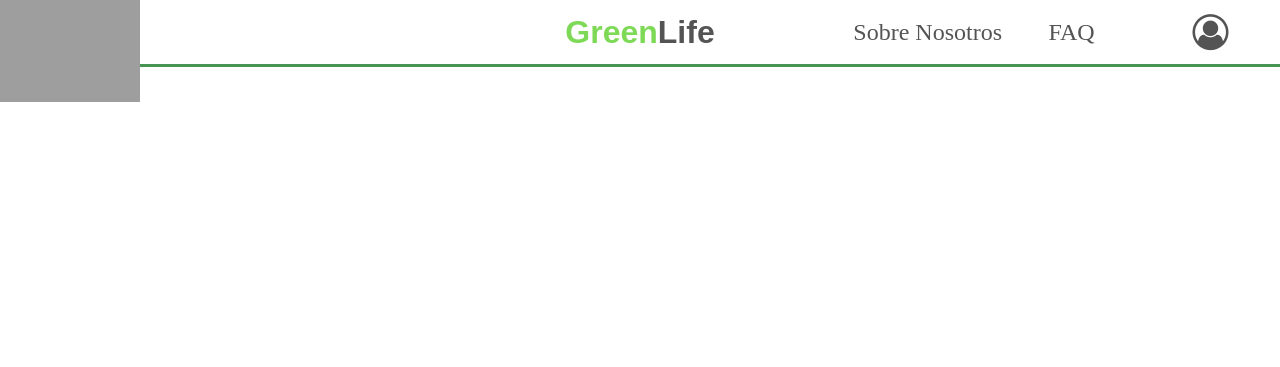
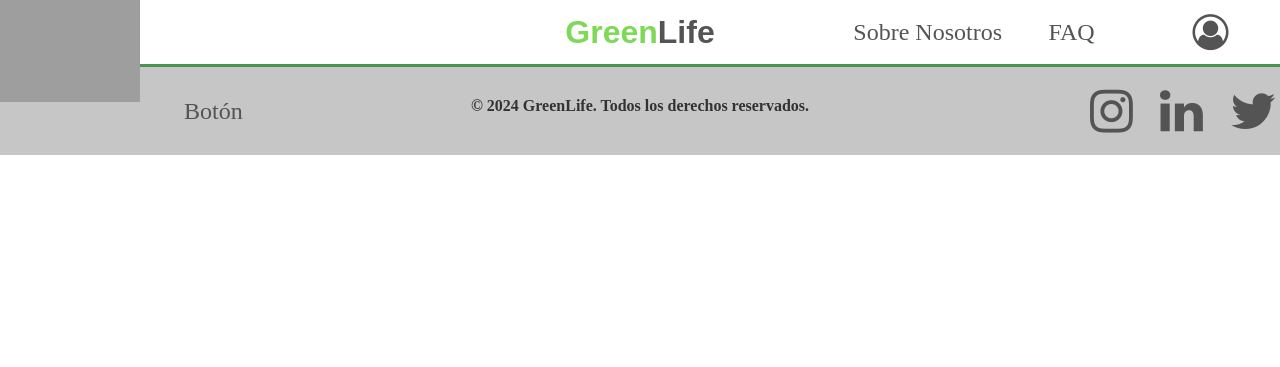
Before and after one commit to Saac04/GreenLife, a PHP site: page /Header-Footer-test.html in a window 1280 px wide. Shown: the top 367 px of the page. Run offline with PHP 8.4, Linux system fonts and the light colour scheme; grey boxes are pictures that could not be loaded.

Commit message:
Header Y Footer Hechos

```diff
--- a/scr/Header-Footer-test.html
+++ b/scr/Header-Footer-test.html
@@ -9,6 +9,7 @@
   <link rel="stylesheet" href="css/Botones.css">
   <link rel="stylesheet" href="css/Fuentes.css">
   <link rel="stylesheet" href="css/header.css">
+  <link rel="stylesheet" href="css/footer.css">
 </head>
 <body>
 
@@ -54,5 +55,18 @@
   </div>
 </nav>
 
+<footer class="footer-container">
+    <button class="text-button" >Botón</button>
+    <h4>© 2024 GreenLife. Todos los derechos reservados.</h4>
+    <div class="social-icons">
+      <a href="#"><i class="fa fa-instagram"></i></a>
+      <a href="#"><i class="fa fa-linkedin"></i></a>
+      <a href="#"><i class="fa fa-twitter"></i></a>
+    </div>
+</footer>
+
+
+
+
 </body>
 </html>
--- a/scr/css/Fuentes.css
+++ b/scr/css/Fuentes.css
@@ -24,7 +24,7 @@ h3{
 
 h4{
     font-family: "Kanit Light", sans-serif;
-    font-size: 18px;
+    font-size: 16px;
     color: #333333;
 }
 
--- a/scr/css/MenuHam.css
+++ b/scr/css/MenuHam.css
@@ -34,7 +34,7 @@
 
 #menuToggle a:hover
 {
-    color: tomato;
+    color: #479555;
 }
 
 
--- /dev/null
+++ b/scr/css/footer.css
@@ -0,0 +1,74 @@
+footer {
+    background-color: #c6c6c6;
+    width: 100%;
+    bottom: 0;
+}
+
+.footer-container {
+    margin: 0 auto;
+    display: flex;
+    justify-content: space-between;
+    align-items: center;
+}
+
+.footer-container *{
+    width: 100%;
+    padding: 0.4rem 0 0.4rem 0;
+}
+
+.footer-container .social-icons {
+    order: 3; /* Cambia el orden de los elementos para que aparezca al final */
+}
+
+.social-icons {
+    display: flex;
+    flex-direction: row;
+    justify-content: flex-end;
+    gap: 20px;
+}
+
+.social-icons a {
+    width: 50px;
+}
+
+.social-icons a i{
+    color: #545454;
+    font-size: 50px;
+}
+
+h4 {
+    font-family: "Kanit ExtraLight";
+    margin: 0 0 10px 0;
+    text-align: center;
+    white-space: nowrap;
+    order: 2; /* Coloca el h4 al final en pantallas pequeñas */
+
+
+}
+
+@media screen and (max-width: 850px) {
+    .footer-container {
+        flex-direction: column; /* Vuelve a la dirección de fila en pantallas grandes */
+    }
+
+    h4 {
+        order: 5; /* Mueve el h4 a la posición original en pantallas grandes */
+    }
+
+    .social-icons {
+        justify-content: center;
+        order: 1        ; /* Mueve los iconos a la posición original en pantallas grandes */
+    }
+
+    button {
+        order: 1; /* Mueve el botón a la posición original en pantallas grandes */
+        margin-bottom: 0; /* Elimina el margen inferior del botón en pantallas grandes */
+    }
+}
+
+@media screen and (max-width: 500px){
+    .footer-container *{
+        padding: 0.2rem 0 0.2rem 0;
+    }
+
+}
```
